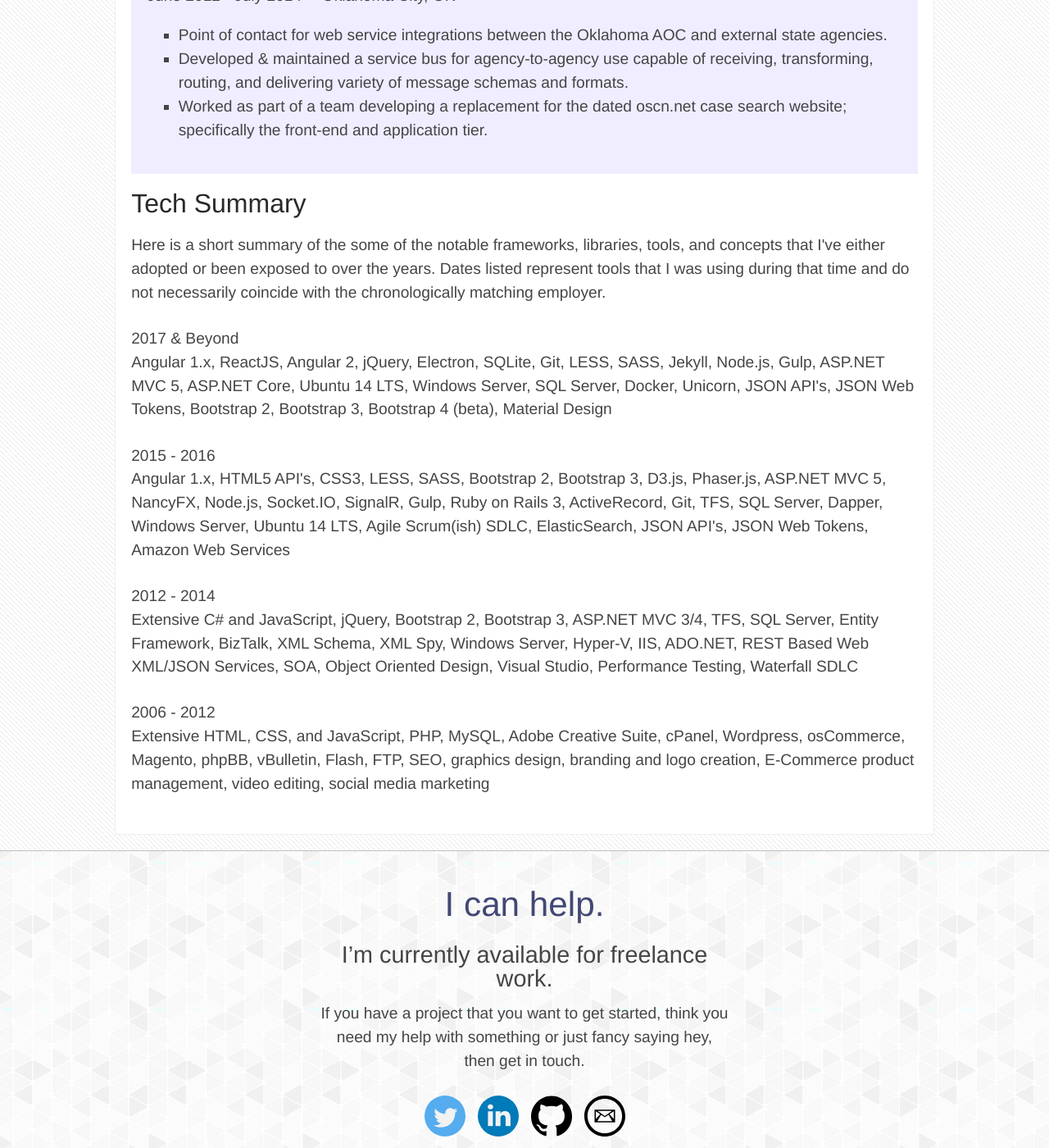
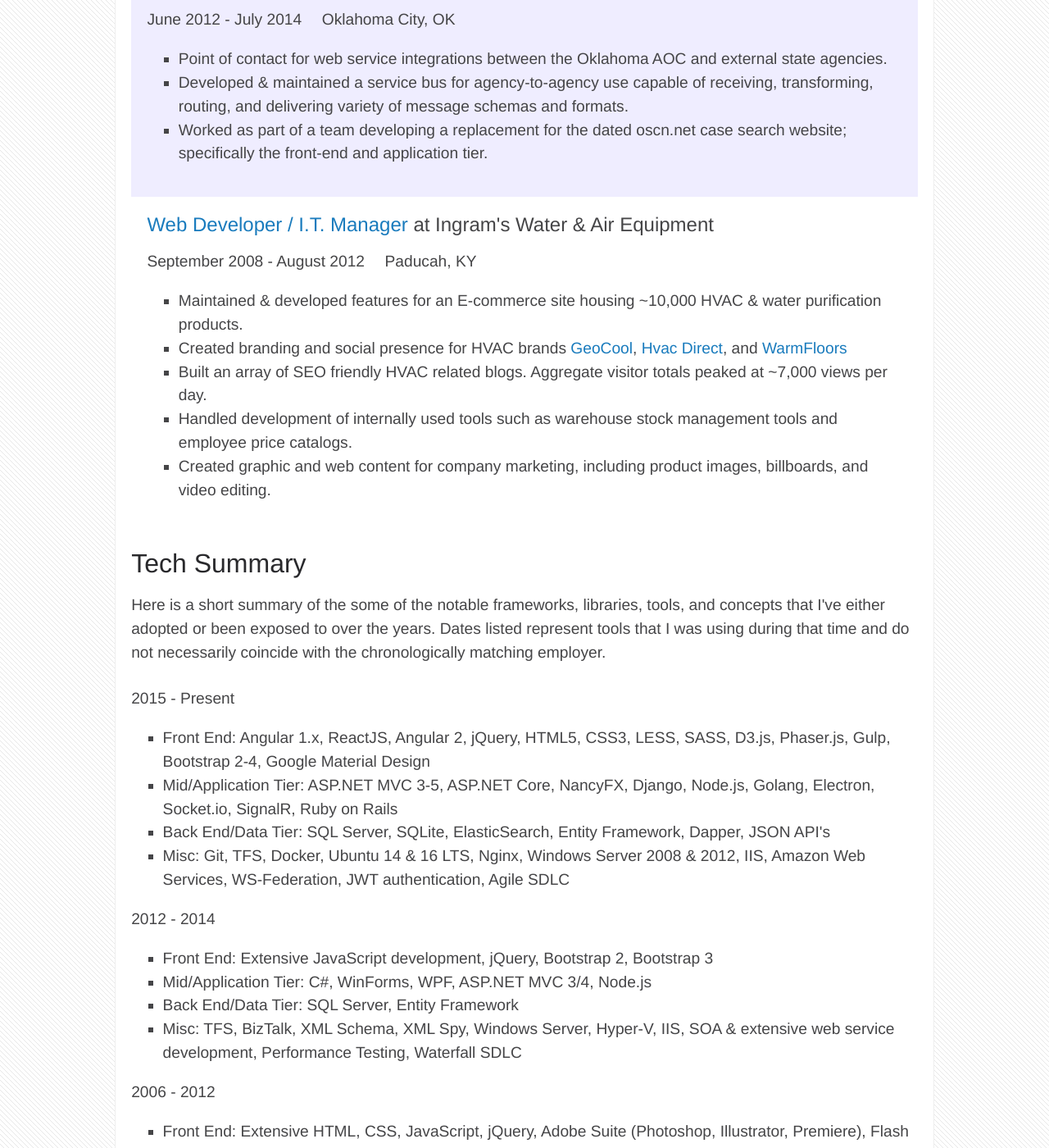
Before and after one commit to BrandonClapp/brandonclapp.github.io, a Jekyll site: the page built from resume.html, in a window 1280 px wide and 1400 px high, scrolled down 1431 px. Shown: the whole window at 82% size. Built offline with Jekyll 4.4.1, drawn with Linux system fonts in a browser that asks for light colours; some web fonts are replaced; some of the changed text lies outside the part shown.

Commit message:
Resume update.

```diff
--- a/resume.html
+++ b/resume.html
@@ -4,7 +4,7 @@
 ---
 
 <div id="resume">
-  <div class="pull-right">printer friendly version</div>
+  <div class="pull-right">printable version not yet available</div>
   <div class="clearfix"></div>
 
   <div class="summary">
@@ -25,9 +25,8 @@
       </div>
 
       <ul class="job-duties">
-        <li>Responded to email on a regular basis.</li>
-        <li>Had lots of meetings.</li>
-        <li>Sometimes had time to code and solve problems.</li>
+        <li>Implemented a document lockdown feature throughout the AirVault product suite, allowing only specific parties access to sensitive information when aircraft incidents occur.</li>
+        <li>Currently leading an effort to migrate the AirVault platform from our on-premise data center into Amazon Web Services.</li>
       </ul>
 
       <!-- <div class="tech-summary">
@@ -87,10 +86,29 @@
 
       <ul class="job-duties">
         <li>Point of contact for web service integrations between the Oklahoma AOC and external state agencies.</li>
-        <li>Developed & maintained a service bus for agency-to-agency use capable of receiving, transforming, routing, and delivering variety of message schemas and formats.</li>
+        <li>Developed &amp; maintained a service bus for agency-to-agency use capable of receiving, transforming, routing, and delivering variety of message schemas and formats.</li>
         <li>Worked as part of a team developing a replacement for the dated <i>oscn.net</i> case search website; specifically the front-end and application tier.</li>
       </ul>
     </div>
+
+    <div class="job">
+      <div class="employer">
+        <span class="job-title">Web Developer / I.T. Manager</span> at Ingram's Water &amp; Air Equipment
+      </div>
+      <div class="job-info">
+        <span class="date">September 2008 - August 2012<span>
+        <span class="location">Paducah, KY</span>
+      </div>
+
+      <ul class="job-duties">
+        <li>Maintained &amp; developed features for an E-commerce site housing ~10,000 HVAC &amp; water purification products.</li>
+        <li>Created branding and social presence for HVAC brands <a target="blank" href="http://geo.cool/">GeoCool</a>, <a target="blank" href="http://hvacdirect.us">Hvac Direct</a>, and <a target="blank" href="http://warmfloors.co/">WarmFloors</a></li>
+        <li>Built an array of SEO friendly HVAC related blogs. Aggregate visitor totals peaked at ~7,000 views per day.</li>
+        <li>Handled development of internally used tools such as warehouse stock management tools and employee price catalogs.</li>
+        <li>Created graphic and web content for company marketing, including product images, billboards, and video editing.</li>
+      </ul>
+    </div>
+
   </div>
 
   <div>
@@ -99,31 +117,36 @@
         Here is a short summary of the some of the notable frameworks, libraries, tools, and concepts that I've either adopted or been exposed to over the years. Dates listed represent tools that I was using <i>during that time</i> and do not necessarily coincide with the chronologically matching employer.
       </p>
 
-      <strong>2017 & Beyond</strong>
+      <strong>2015 - Present</strong>
 
-      <p>
-          Angular 1.x, ReactJS, Angular 2, jQuery, Electron, SQLite, Git, LESS, SASS, Jekyll, Node.js, Gulp, ASP.NET MVC 5, ASP.NET Core, Ubuntu 14 LTS, Windows Server, SQL Server, Docker, Unicorn, JSON API's, JSON Web Tokens, Bootstrap 2, Bootstrap 3, Bootstrap 4 (beta), Material Design
-      </p>
-
-      <strong>2015 - 2016</strong>
-
-      <p>
-          Angular 1.x, HTML5 API's, CSS3, LESS, SASS, Bootstrap 2, Bootstrap 3, D3.js, Phaser.js, ASP.NET MVC 5, NancyFX, Node.js, Socket.IO, SignalR, Gulp, Ruby on Rails 3, ActiveRecord, Git, TFS, SQL Server, Dapper, Windows Server, Ubuntu 14 LTS, Agile Scrum(ish) SDLC, ElasticSearch, JSON API's, JSON Web Tokens, Amazon Web Services
-      </p>
+      <ul>
+        <li><strong>Front End:</strong> Angular 1.x, ReactJS, Angular 2, jQuery, HTML5, CSS3, LESS, SASS, D3.js, Phaser.js, Gulp, Bootstrap 2-4, Google Material
+          Design
+        </li>
+        <li><strong>Mid/Application Tier:</strong> ASP.NET MVC 3-5, ASP.NET Core, NancyFX, Django, Node.js, Golang, Electron, Socket.io, SignalR, Ruby on Rails</li>
+        <li><strong>Back End/Data Tier:</strong> SQL Server, SQLite, ElasticSearch, Entity Framework, Dapper, JSON API's</li>
+        <li><strong>Misc:</strong> Git, TFS, Docker, Ubuntu 14 &amp; 16 LTS, Nginx, Windows Server 2008 &amp; 2012, IIS, Amazon Web Services, WS-Federation, JWT
+          authentication, Agile SDLC</li>
+      </ul>
 
       <strong>2012 - 2014</strong>
 
-      <p>
-          Extensive C# and JavaScript, jQuery, Bootstrap 2, Bootstrap 3, ASP.NET MVC 3/4, TFS, SQL Server, Entity Framework, BizTalk, XML Schema, XML Spy, Windows Server, Hyper-V, IIS, ADO.NET, REST Based Web XML/JSON Services, SOA, Object Oriented Design, Visual Studio, Performance Testing, Waterfall SDLC
-      </p>
+      <ul>
+        <li><strong>Front End:</strong> Extensive JavaScript development, jQuery, Bootstrap 2, Bootstrap 3</li>
+        <li><strong>Mid/Application Tier:</strong> C#, WinForms, WPF, ASP.NET MVC 3/4, Node.js</li>
+        <li><strong>Back End/Data Tier:</strong> SQL Server, Entity Framework</li>
+        <li><strong>Misc:</strong> TFS, BizTalk, XML Schema, XML Spy, Windows Server, Hyper-V, IIS, SOA &amp; extensive web service development, Performance Testing, Waterfall SDLC</li>
+      </ul>
 
       <strong>
           2006 - 2012
       </strong>
-
-      <p>
-          Extensive HTML, CSS, and JavaScript, PHP, MySQL, Adobe Creative Suite, cPanel, Wordpress, osCommerce, Magento, phpBB, vBulletin, Flash, FTP, SEO, graphics design, branding and logo creation, E-Commerce product management, video editing, social media marketing
-      </p>
+      <ul>
+        <li><strong>Front End:</strong> Extensive HTML, CSS, JavaScript, jQuery, Adobe Suite (Photoshop, Illustrator, Premiere), Flash</li>
+        <li><strong>Mid/Application Tier:</strong> PHP, WordPress, osCommerce, Magento, phpBB, vBulletin</li>
+        <li><strong>Back End/Data Tier:</strong> MySQL, cPanel</li>
+        <li><strong>Misc:</strong> SEO, Graphic Design, Branding &amp; Logo Creation, E-commerce Development, Product Management, Video Editing, Social Media Marketing, Affiliate Network Management</li>
+      </ul>
   </div>
 
   <!-- <div class="side-projects">
```
Also changed, not shown: 1 other file.
